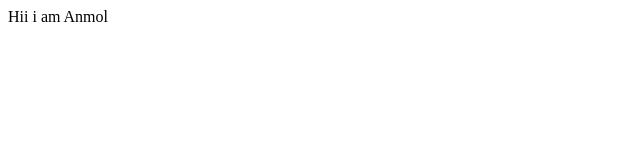
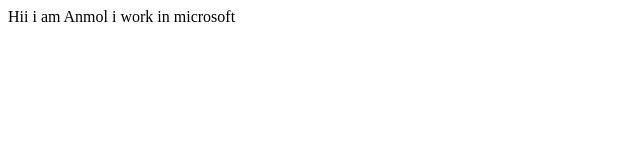
Before and after one commit to AD2224/Anmol-site, a plain HTML site: page index.html in a window 1280 px wide. Shown: the whole page, without its empty margins (0-640 px from the left). Drawn offline with Linux system fonts and the light colour scheme.

Commit message:
doc.new.update

```diff
--- a/index.html
+++ b/index.html
@@ -8,6 +8,7 @@
 </head>
 <body>
     Hii i am Anmol
+    i work in microsoft
 
 </body>
 </html>
```
